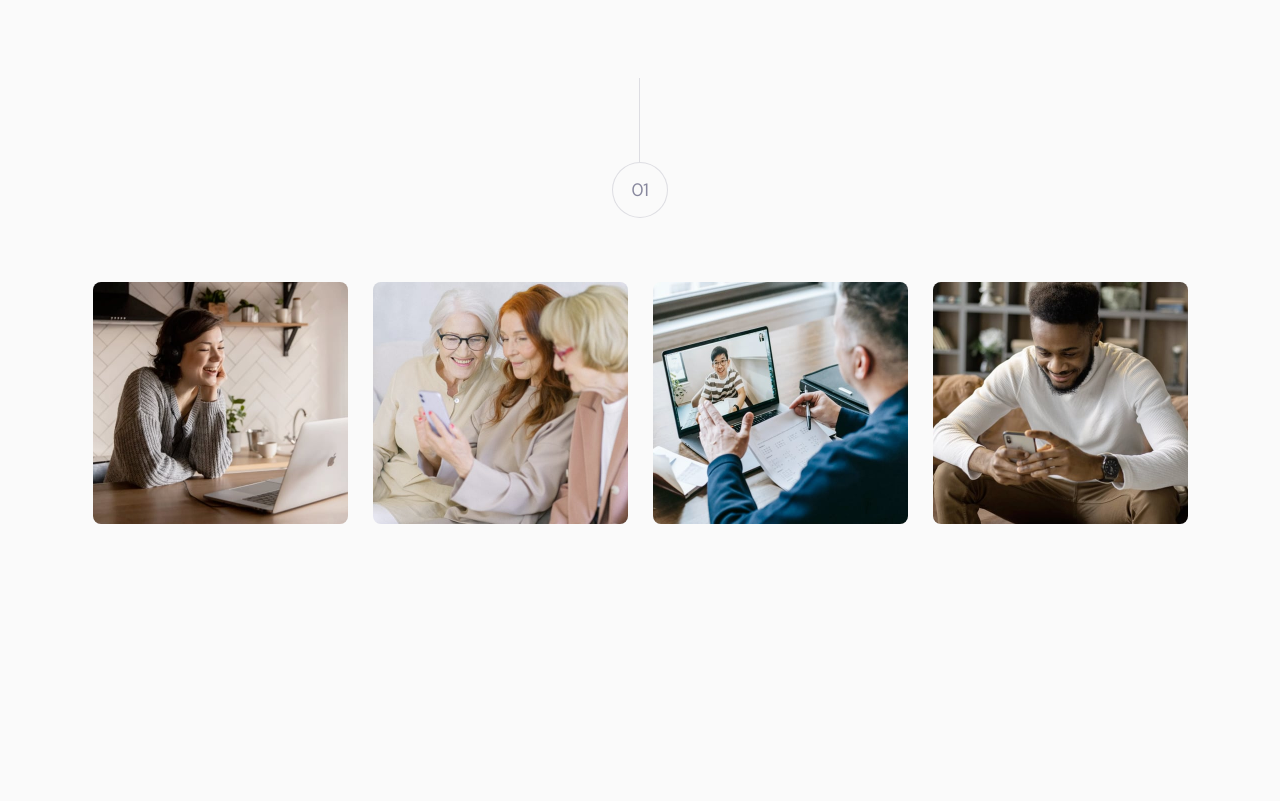
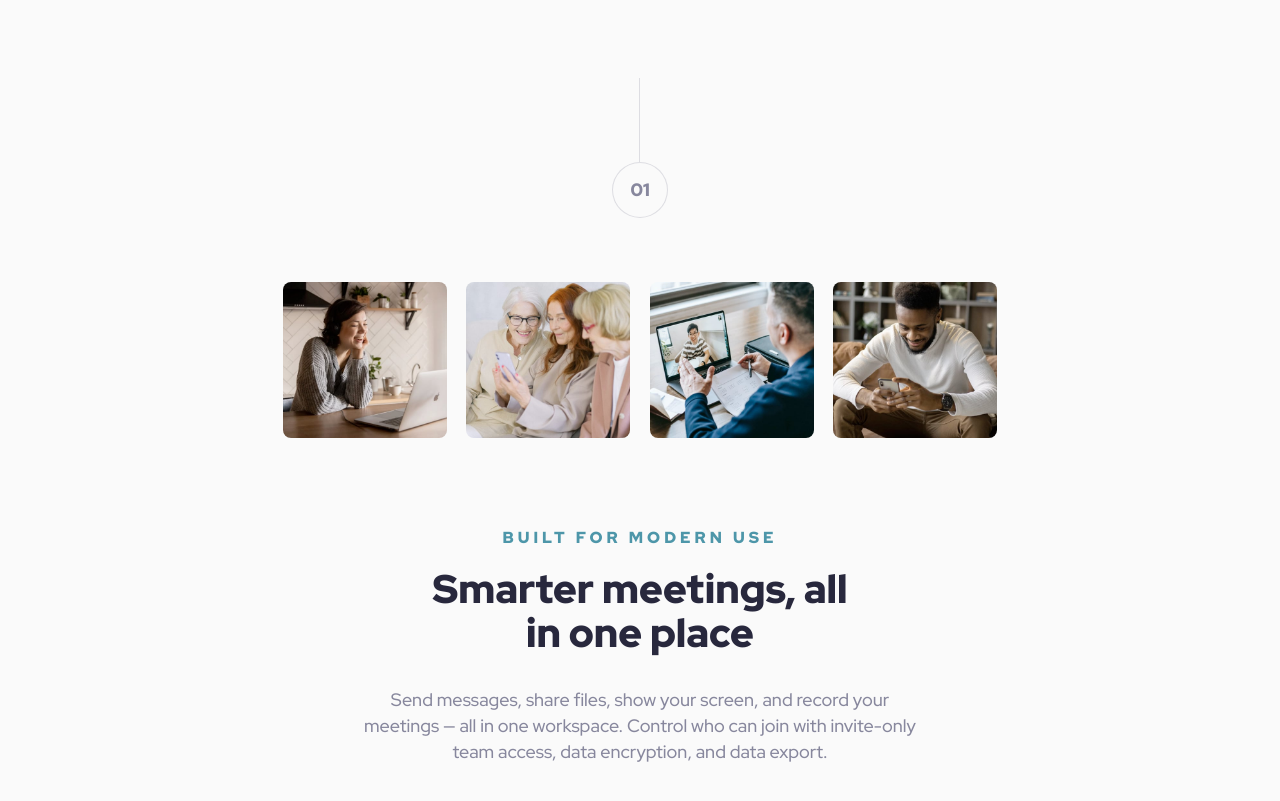
Before and after one commit to juani2/Meet-Landing-Page-Challenge, a plain HTML site: page index.html in a window 1280 px wide. Shown: the part 560-1361 px from the top of the page. Before the commit the page ends 1091 px from the top, so only its background shows below. Drawn offline with Linux system fonts and the light colour scheme.

Commit message:
Added Contents on section-1

```diff
--- a/index.html
+++ b/index.html
@@ -23,7 +23,7 @@
             <div class="page-header__main">
                 <div class="container">
                     <h1>Group Chat for Everyone</h1>
-                    <p>Meet makes it easy to connect with others face-to-face virtually and collaborate across any device.</p>
+                    <p class="text-lead">Meet makes it easy to connect with others face-to-face virtually and collaborate across any device.</p>
                     <div class="button-group">
                         <a href="#" class="button button--primary button--primary--with-version"><span>Download</span> <span>v1.3</span></a>
                         <a href="#" class="button button-secondary">What is it?</a>
@@ -36,23 +36,25 @@
                 <div class="section-spacer__tail"></div>
                 <div class="section-spacer__body">01</div>
             </div>
-            <div class="container">
-                <div class="image-grid">
-                    <div class="image-grid__cell"><img src="/assets/desktop/image-woman-in-videocall.jpg" alt="Woman in video call" /></div>
-                    <div class="image-grid__cell"><img src="/assets/desktop/image-women-videochatting.jpg" alt="Woman video chatting" /></div>
-                    <div class="image-grid__cell"><img src="/assets/desktop/image-men-in-meeting.jpg" alt="Men in meeting" /></div>
-                    <div class="image-grid__cell"><img src="/assets/desktop/image-man-texting.jpg" alt="Man texting" /></div>
+            <div class="image-grid">
+                <div class="image-grid__cell"><img src="/assets/desktop/image-woman-in-videocall.jpg" alt="Woman in video call" /></div>
+                <div class="image-grid__cell"><img src="/assets/desktop/image-women-videochatting.jpg" alt="Woman video chatting" /></div>
+                <div class="image-grid__cell"><img src="/assets/desktop/image-men-in-meeting.jpg" alt="Men in meeting" /></div>
+                <div class="image-grid__cell"><img src="/assets/desktop/image-man-texting.jpg" alt="Man texting" /></div>
+            </div>
+            <div class="page-section-1__main">
+                <div class="container">
+                    <span class="text-overline">Built for modern use</span>
+                    <h2>Smarter meetings, all in one place</h2>
+                    <p class="text-lead">
+                        Send messages, share files, show your screen, and record your meetings — all in one workspace. Control who can join with invite-only team access, data encryption, and data export.
+                    </p>
                 </div>
             </div>
         </section>
 
         <!-- 01
-  Built for modern use
 
-  Smarter meetings, all in one place
-
-  Send messages, share files, show your screen, and record your meetings — all in one
-  workspace. Control who can join with invite-only team access, data encryption, and data export.
 
   02
   Experience more together
--- a/style.css
+++ b/style.css
@@ -85,6 +85,11 @@ p {
     text-transform: uppercase;
     margin-bottom: 16px;
     color :var(--color-brand-primary)
+}
+
+.text-lead {
+    font-size: clamp(16px,calc((16/768)*100vw),18px);
+    line-height: 26px;
 }
 .sr-only {
     display: none;
@@ -240,7 +245,7 @@ p {
 }
 
 .page-header__main p {
-    max-width: 45ch;
+    max-width: 50ch;
 }
 
 @media screen and (min-width: 800px){
@@ -295,6 +300,7 @@ p {
     transform: translateX(-28px);
 }
 .section-spacer__body {
+    font-weight: 900;
     width: 56px;
     height: 56px;
     background: var(--color-neutral-light);
@@ -308,16 +314,45 @@ p {
 
 
 .image-grid {
+    max-width: 1110px;
     display: flex;
     justify-content: center;
     align-items: center;
     flex-wrap: wrap;
-    gap: 25px;
+    gap: 24px;
+    margin-bottom: 64px;
+}
+@media screen and (min-width:740px){
+    .image-grid {
+        gap: clamp(11px,calc((11/740)*100vw),30px);
+        margin-bottom: clamp(48px,calc((48/768)*100vw),80px);
+    }
 }
 .image-grid img {
-    width : clamp(151px,calc((151/375)*100vw),255px);
-    height: clamp(143px,calc((151/375)*100vw),242px);
+    width : clamp(151px,calc((151/375)*100vw),164px);
+    height: clamp(143px,calc((151/375)*100vw),156px);
     border-radius: 8px;
 }
 
+.page-section-1__main {
+    margin-bottom: 72px;
+}
+
+.page-section-1__main .container {
+    display: flex;
+    flex-direction: column;
+    align-items: center;
+}
+
+.page-section-1__main p {
+    max-width: 63ch
+}
+.page-section-1__main h2 {
+    max-width: 15ch
+}
+@media screen and (min-width: 1024px) {
+    .page-section-1__main p {
+        max-width: 55ch
+    }
+}
 /*====================================================================================================*/
```
